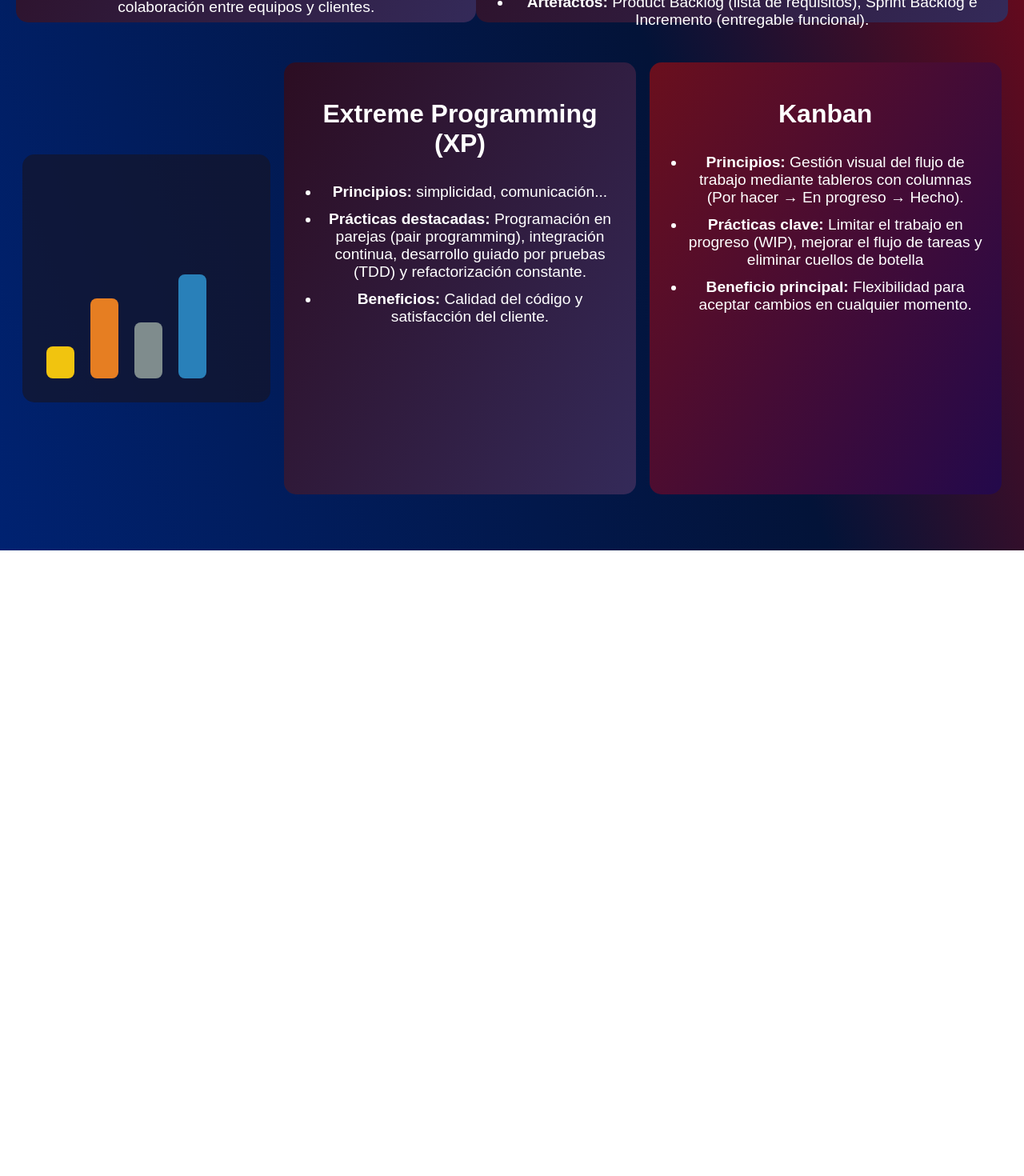
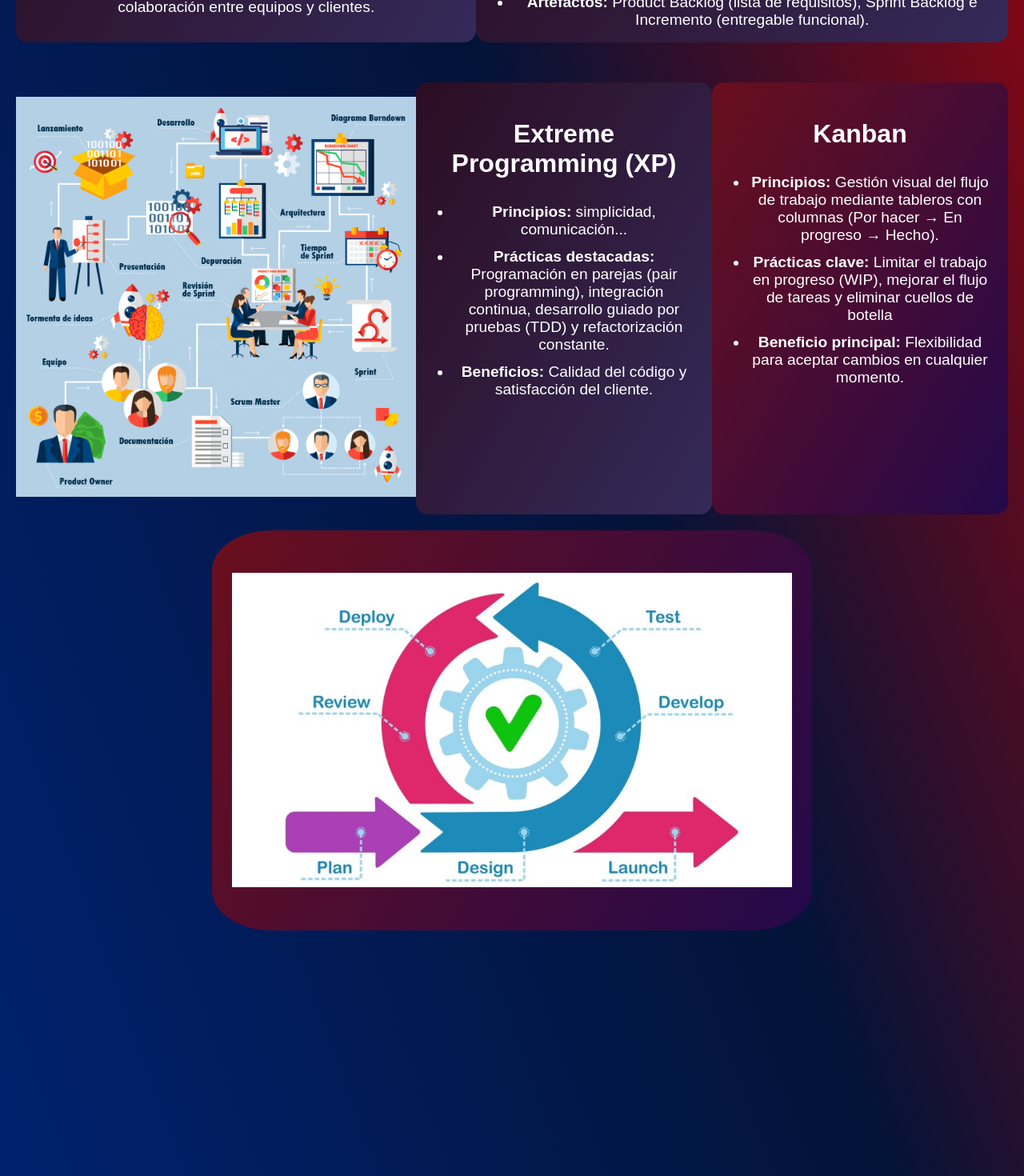
Before and after one commit to GastooCom/P-gina-Funcional-Prototipos, a React (Create React App) app in the folder proyecto_sgc/: page /procesodesarrollosoft in a window 1280 px wide. Shown: the part 4340-5810 px from the top of the page at 80% size. Before the commit the page ends 5028 px from the top, so only its background shows below. Built offline with nearby package versions, Linux system fonts and the light colour scheme.

Commit message:
Agregando más contenido y acomodando

```diff
--- a/proyecto_sgc/src/components/ProcesoDesarrolloSoft.jsx
+++ b/proyecto_sgc/src/components/ProcesoDesarrolloSoft.jsx
@@ -3,6 +3,8 @@ import { useNavigate } from "react-router-dom";
 import { useEffect, useState } from "react";
 import modelov from "../imagenes/modeloenv.png";
 import modeloincremental from "../imagenes/modeloincremental.png";
+import agile from "../imagenes/metodologiaagile.png";
+import scrum from "../imagenes/graficoscrum.png";
 
 export default function ProcesoDesarrolloSoft() {
   const navigate = useNavigate();
@@ -215,14 +217,8 @@ export default function ProcesoDesarrolloSoft() {
       </div>
         <div className="content-grid">
         {/* Imagen de gráfico */}
-        <div className="grafico-box">
-          <div className="grafico">
-            <div className="barra amarilla"></div>
-            <div className="barra naranja"></div>
-            <div className="barra gris"></div>
-            <div className="barra azul"></div>
-            <div className="linea"></div>
-          </div>
+        <div className="scrumgrafico">
+          <img src={scrum} alt="Scrum gráfico" width={500}/>
         </div>
 
         {/* XP */}
@@ -245,7 +241,14 @@ export default function ProcesoDesarrolloSoft() {
           </ul>
         </div>
       </div>
+       <div className="graficos">
+        <div className="agile">
+          <img src={agile} alt="Metodologia agile" width={700}/>
+        </div>
+
+        </div>
     </div>
+
      {/* Botón Scroll to Top */}
       {mostrarBoton && (
         <button className="btn-arriba" onClick={irArriba}>
--- a/proyecto_sgc/src/css/ProcesoDesarrolloSoft.css
+++ b/proyecto_sgc/src/css/ProcesoDesarrolloSoft.css
@@ -306,7 +306,7 @@ display: flex;
 
 .titulo-metodologias{
   background: linear-gradient(120deg, #2c0d22, #342a59);
-  height: 300px;
+  height: 325px;
   width: 600px;
   padding: 20px;
   border-radius: 15px;
@@ -321,7 +321,7 @@ display: flex;
 .scrum {
   background: linear-gradient(120deg, #2c0d22, #342a59);
   width: 700px;
-  height: 300px;
+  height: 325px;
   padding: 20px;
   border-radius: 15px;
   display: flex;
@@ -346,6 +346,29 @@ display: flex;
   border-radius: 15px;
   display: flex;
   flex-direction: column;
+}
+
+.graficos {
+  margin-top: 50px;
+  align-items: center;
+  justify-content: space-around;
+  max-width: 1500px;
+  margin: auto;
+  text-align: left;
+  min-height: 100vh;
+  padding: 20px;
+  display: flex;
+  align-items: flex-start;
+}
+
+.agile{
+  display: flex;
+  justify-content: center;
+  border-radius: 10%;
+  align-items: center;
+  background: linear-gradient(120deg, #6a0f1d, #23094b);
+  width: 750px;
+  height:500px;
 }
 
 /* ========================= */
```
Also changed, not shown: proyecto_sgc/src/imagenes/graficoscrum.png (added), proyecto_sgc/src/imagenes/metodologiaagile.png (added).
